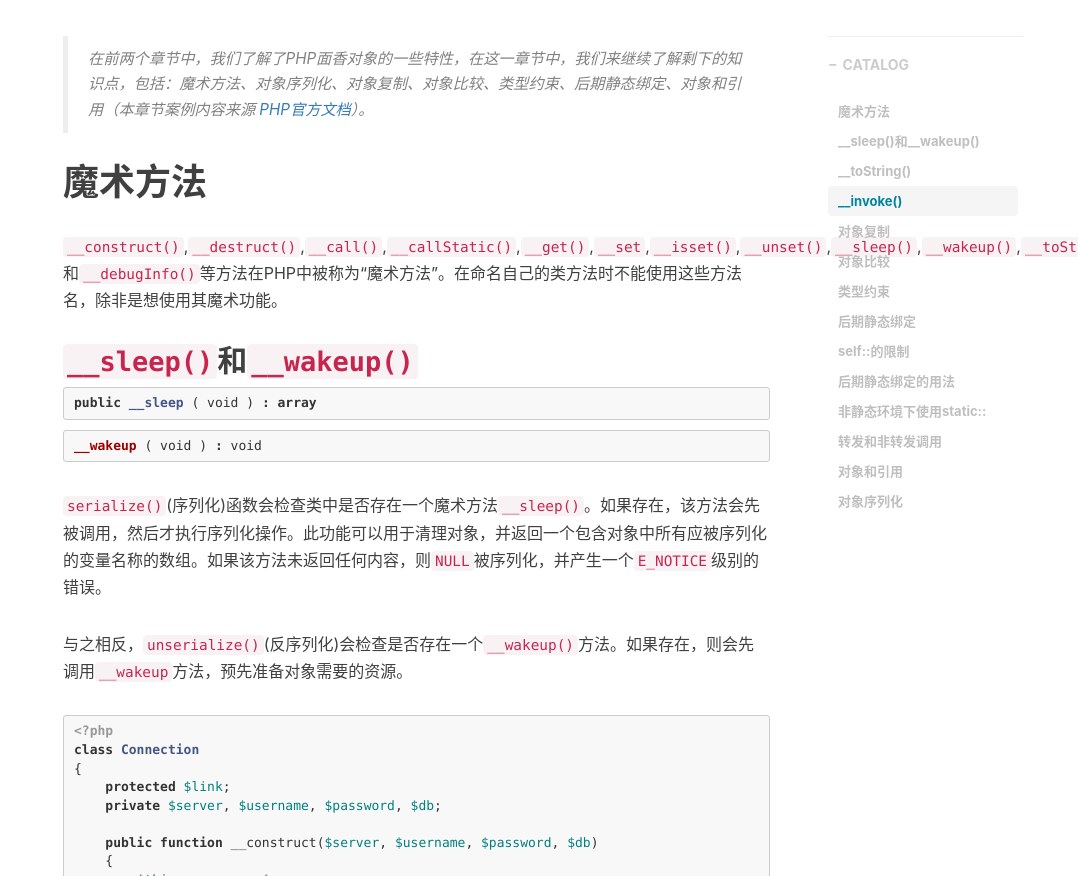
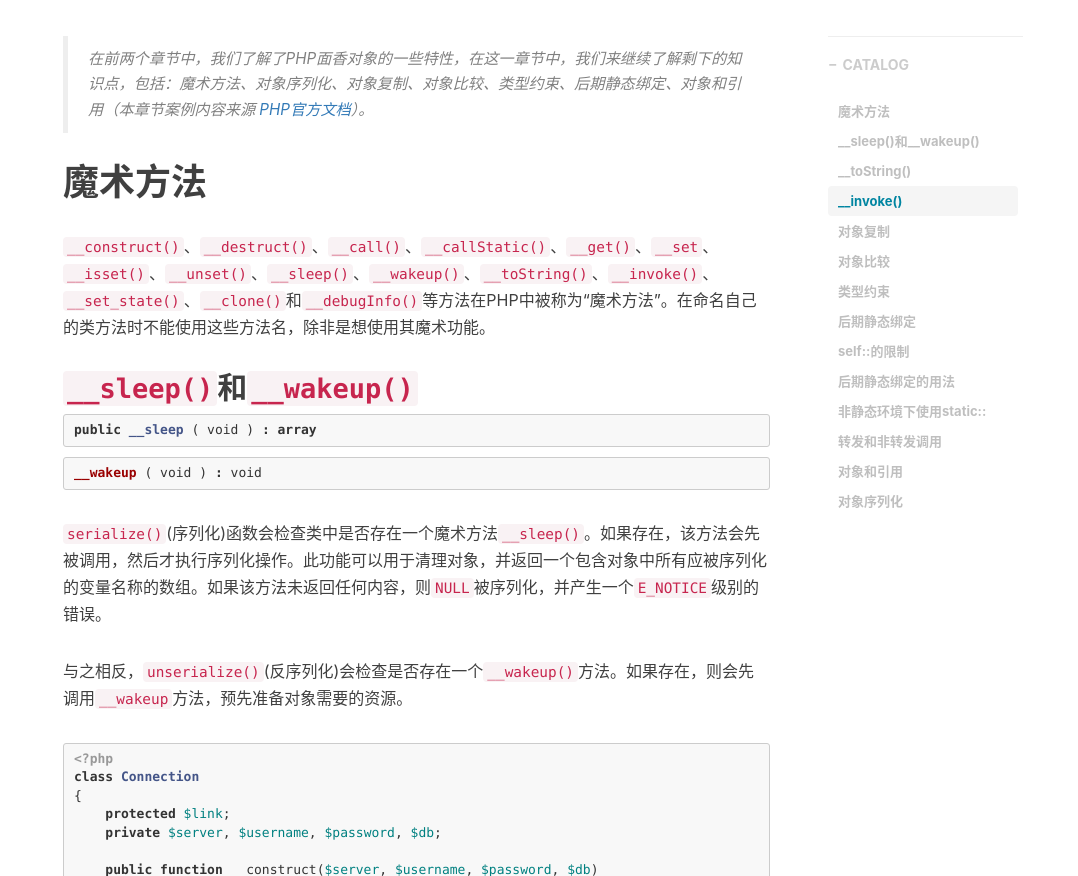
Before and after one commit to sunpwork/sunpwork.github.io, a Jekyll site: the page built from _posts/2019-01-17-php-oop-03.markdown, in a window 1280 px wide and 900 px high, scrolled down 471 px, cut to the strip 24-900 px from the top of the window. Shown: the whole strip, without its empty margins (202-1280 px from the left). Built offline with Jekyll 4.4.1, drawn with Linux system fonts in a browser that asks for light colours; nearby versions of some CDN libraries; comment, search, counter and statistics services are not loaded.

Commit message:
update php-oop-03

````diff
--- a/_posts/2019-01-17-php-oop-03.markdown
+++ b/_posts/2019-01-17-php-oop-03.markdown
@@ -22,7 +22,7 @@ tags:
 >在前两个章节中，我们了解了PHP面香对象的一些特性，在这一章节中，我们来继续了解剩下的知识点，包括：魔术方法、对象序列化、对象复制、对象比较、类型约束、后期静态绑定、对象和引用（本章节案例内容来源 [PHP官方文档](http://php.net/manual/zh/language.oop5.php)）。
 
 # 魔术方法
-`__construct()`,`__destruct()`,`__call()`,`__callStatic()`,`__get()`,`__set`,`__isset()`,`__unset()`,`__sleep()`,`__wakeup()`,`__toString()`,`__invoke()`,`__set_state()`,`__clone()`和`__debugInfo()`等方法在PHP中被称为“魔术方法”。在命名自己的类方法时不能使用这些方法名，除非是想使用其魔术功能。
+`__construct()`、`__destruct()`、`__call()`、`__callStatic()`、`__get()`、`__set`、`__isset()`、`__unset()`、`__sleep()`、`__wakeup()`、`__toString()`、`__invoke()`、`__set_state()`、`__clone()`和`__debugInfo()`等方法在PHP中被称为“魔术方法”。在命名自己的类方法时不能使用这些方法名，除非是想使用其魔术功能。
 
 ## `__sleep()`和`__wakeup()`
 ``` php
````
